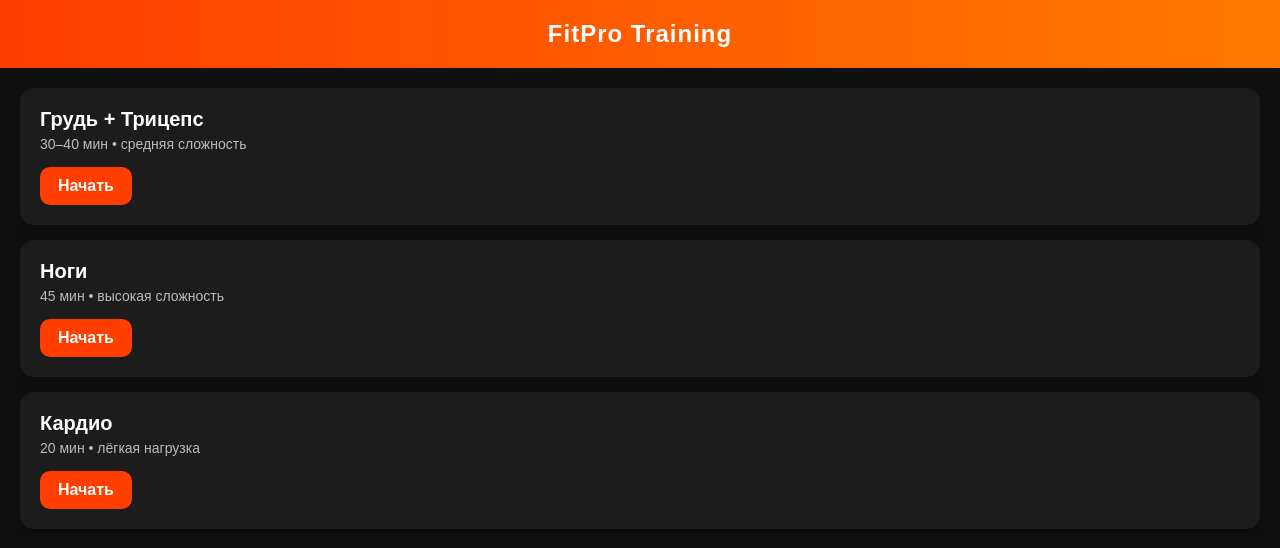
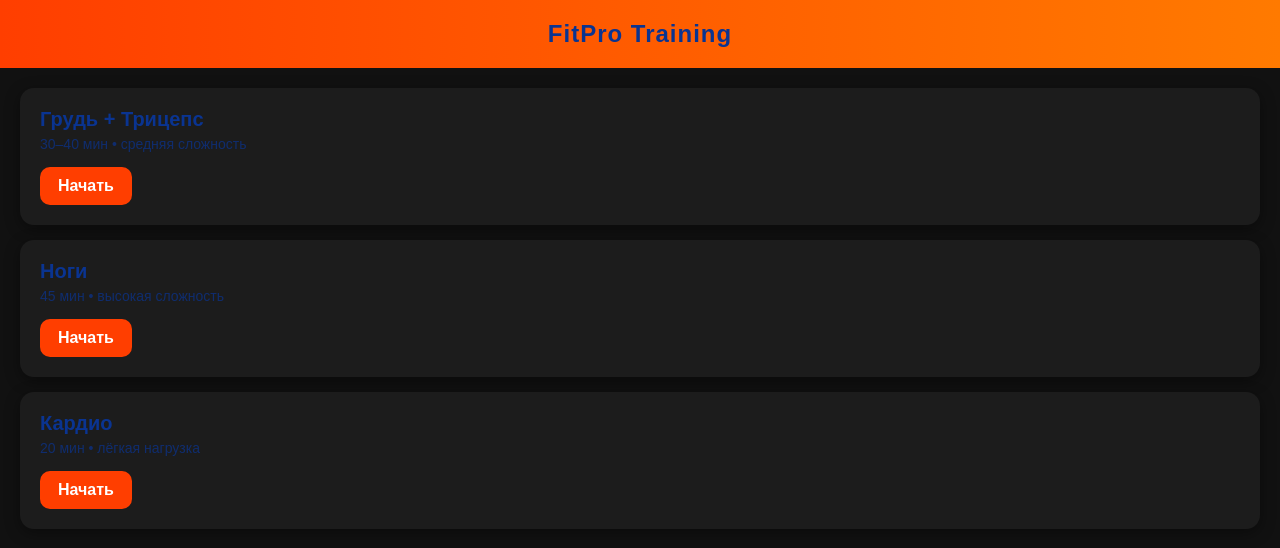
Before and after one commit to maga17mm-hub/workout, a plain HTML site: page index.html in a window 1280 px wide. Drawn offline with Linux system fonts and the light colour scheme.

Commit message:
Update index.html

```diff
--- a/index.html
+++ b/index.html
@@ -17,7 +17,7 @@
     body {
         font-family: Arial, sans-serif;
         background: #111; /* тёмная тема — тренд фитнес-приложений */
-        color: #fff;
+        color: #0A3491;
         margin: 0;
         padding: 0;
     }
```
